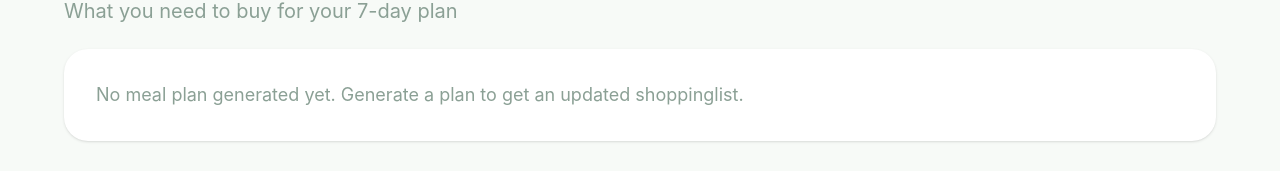
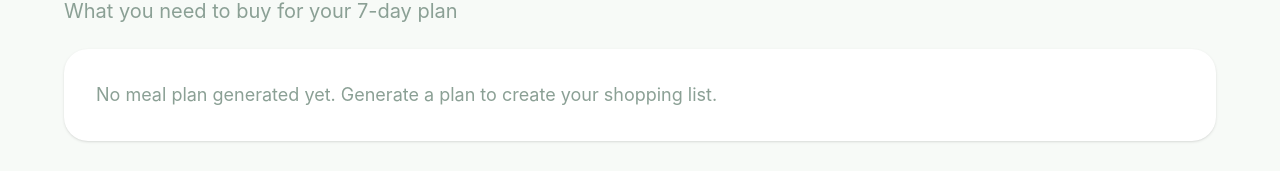
Before and after one commit to TatevikTadevosyan86/PlanEat, a React app in the folder frontend/: page / in a window 1280 px wide. Shown: the part 1734-1905 px from the top of the page. Built offline with nearby package versions, Linux system fonts and the light colour scheme; the HTML template or start-up script is replaced by a standard one.

Commit message:
Clean up shopping list merge request

```diff
--- a/frontend/src/components/ShoppingList.jsx
+++ b/frontend/src/components/ShoppingList.jsx
@@ -1,10 +1,10 @@
 function ShoppingList({ mealPlan }) {
   const missingIngredients = [
-        ...new Set(mealPlan.flatMap((meal) => meal.missingIngredients))
+    ...new Set(mealPlan.flatMap((meal) => meal.missingIngredients)),
   ]
 
   return (
-        <ul>
+    <ul className="space-y-2 text-lg text-[#1f5c4d]">
       {missingIngredients.map((ingredient) => (
         <li key={ingredient}>{ingredient}</li>
       ))}
--- a/frontend/src/pages/Home.jsx
+++ b/frontend/src/pages/Home.jsx
@@ -302,7 +302,7 @@ function Home() {
                 </div>
               )}
             </section>
-                        <section className="mt-16">
+            <section className="mt-16">
               <h2 className="text-5xl font-semibold tracking-tight text-[#1f5c4d]">
                 Your shopping list
               </h2>
@@ -312,13 +312,15 @@ function Home() {
               {mealPlan.length === 0 ? (
                 <div className="mt-6 rounded-3xl bg-white p-8 shadow-sm">
                   <p className="text-lg text-[#8ba095]">
-                    No meal plan generated yet. Generate a plan to get an updated shoppinglist.
+                    No meal plan generated yet. Generate a plan to create your
+                    shopping list.
                   </p>
                 </div>
               ) : (
                 <div className="mt-6 rounded-3xl bg-white p-8 shadow-sm">
                   <ShoppingList mealPlan={mealPlan} />
-                </div>)}
+                </div>
+              )}
             </section>
           </div>
         </main>
```
Lines whose indentation alone changed are shown as unchanged.
